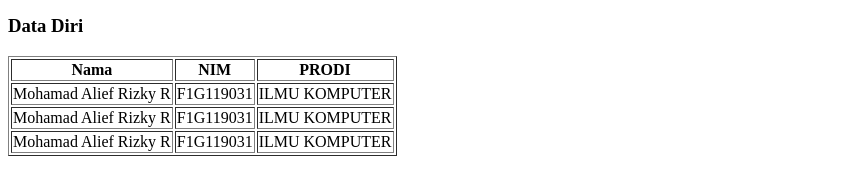
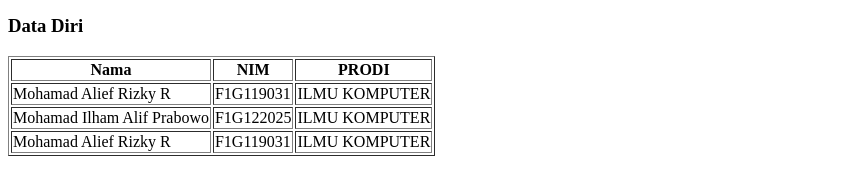
Before and after one commit to maliefrr/belajar-html, a plain HTML site: page index.html in a window 1280 px wide. Shown: the part 400-594 px from the top of the page, without its empty margins (0-842 px from the left). Drawn offline with Linux system fonts and the light colour scheme.

Commit message:
update data

```diff
--- a/index.html
+++ b/index.html
@@ -39,8 +39,8 @@
                 <td>ILMU KOMPUTER</td>
             </tr>
             <tr>
-                <td>Mohamad Alief Rizky R</td>
-                <td>F1G119031</td>
+                <td>Mohamad Ilham Alif  Prabowo</td>
+                <td>F1G122025</td>
                 <td>ILMU KOMPUTER</td>
             </tr>
             <tr>
```
